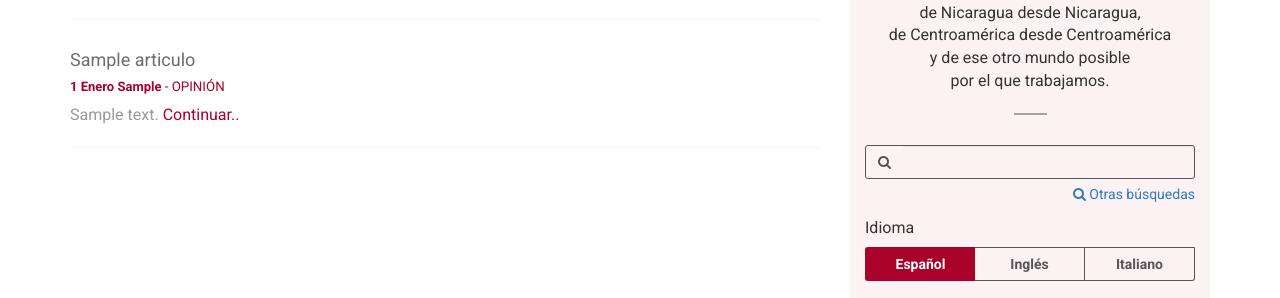
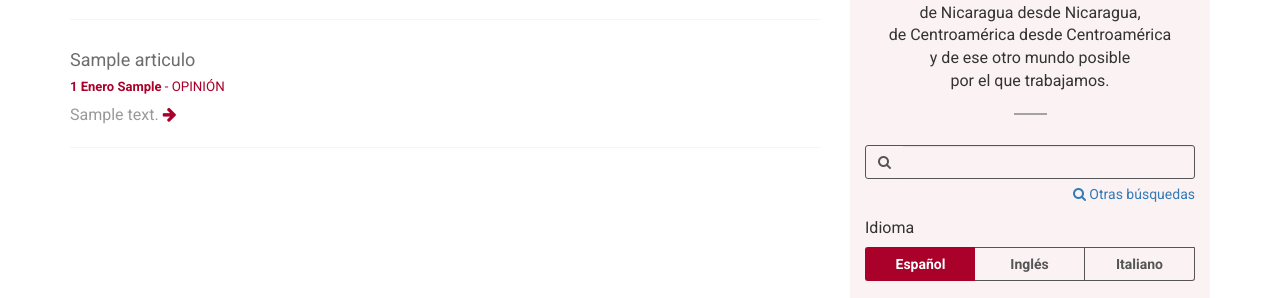
Before and after one commit to CARocha/revistaenvio, a Django app: template templates/revista/por_tema.html in a window 1280 px wide. Shown: the part 143-441 px from the top of the page. Run offline with Django 3.2, Linux system fonts and the light colour scheme; tables that the repository leaves empty hold one stand-in row (values such as "Sample post"); the template is opened without the code that fills it: values that come from a table or form of the project are taken from there, most other values are stand-ins (such as "Sample title", 1, 10 or a date in 2020); parts of the project's set-up code (start-up, migrations or seed data) failed here and were passed over; some libraries are stand-ins or nearby versions.

```diff
--- a/templates/index.html
+++ b/templates/index.html
@@ -72,7 +72,7 @@
                         <h5 class="articulo-titulo"><a href="{% url 'articulo-detalle' obj.id %}">{{obj}}</a></h5>
                         <p>
                         	{{obj.texto|truncatewords:22|striptags|safe }}
-                        	<span><a href="{% url 'articulo-detalle' obj.id %}"><span class="fa fa-arrow-right"></a></span>
+                        	<span><a href="{% url 'articulo-detalle' obj.id %}"><span class="fa fa-arrow-right"></span></a><span>
                         </p>
                     </div>
                     <hr>
--- a/templates/revista/busqueda_mega_avanzada.html
+++ b/templates/revista/busqueda_mega_avanzada.html
@@ -63,7 +63,7 @@
                         <h5 class="articulo-titulo"><a href="{% url 'articulo-detalle' obj.id %}">{{obj}}</a></h5>
                         <p>
                             {{obj.texto|truncatewords:22|striptags|safe }}
-                            <span><a href="{% url 'articulo-detalle' obj.id %}">{% trans "Continuar.."%}</a></span>
+                            <span><a href="{% url 'articulo-detalle' obj.id %}"><span class="fa fa-arrow-right"></span></a></span>
                         </p>
                     </div>
                     <hr>
--- a/templates/revista/por_autor.html
+++ b/templates/revista/por_autor.html
@@ -65,7 +65,7 @@
                         </h6>
                         <p>
                             {{obj.texto|truncatewords:22|striptags|safe }}
-                            <span><a href="{% url 'articulo-detalle' obj.id %}">{% trans "Continuar.."%}</a></span>
+                            <span><a href="{% url 'articulo-detalle' obj.id %}"><span class="fa fa-arrow-right"></span></a></span>
                         </p>
                     </div>
                     <hr>
--- a/templates/revista/por_tema.html
+++ b/templates/revista/por_tema.html
@@ -66,7 +66,7 @@
                         </h6>
                         <p>
                             {{obj.texto|truncatewords:22|striptags|safe }}
-                            <span><a href="{% url 'articulo-detalle' obj.id %}">{% trans "Continuar.."%}</a></span>
+                            <span><a href="{% url 'articulo-detalle' obj.id %}"><span class="fa fa-arrow-right"></span></a></span>
                         </p>
                     </div>
                     <hr>
--- a/templates/revista/por_zona.html
+++ b/templates/revista/por_zona.html
@@ -64,7 +64,7 @@
                         </h6>
                         <p>
                             {{obj.texto|truncatewords:22|striptags|safe }}
-                            <span><a href="{% url 'articulo-detalle' obj.id %}">{% trans "Continuar.."%}</a></span>
+                            <span><a href="{% url 'articulo-detalle' obj.id %}"><span class="fa fa-arrow-right"></span></a></span>
                         </p>
                     </div>
                     <hr>
```
